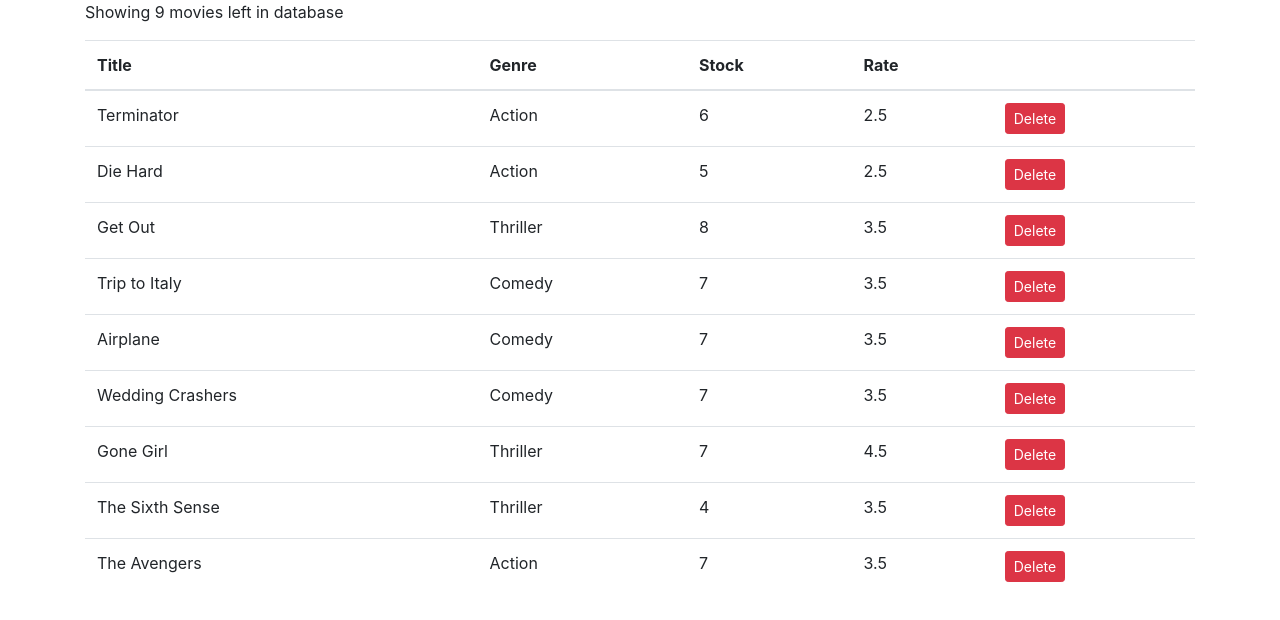
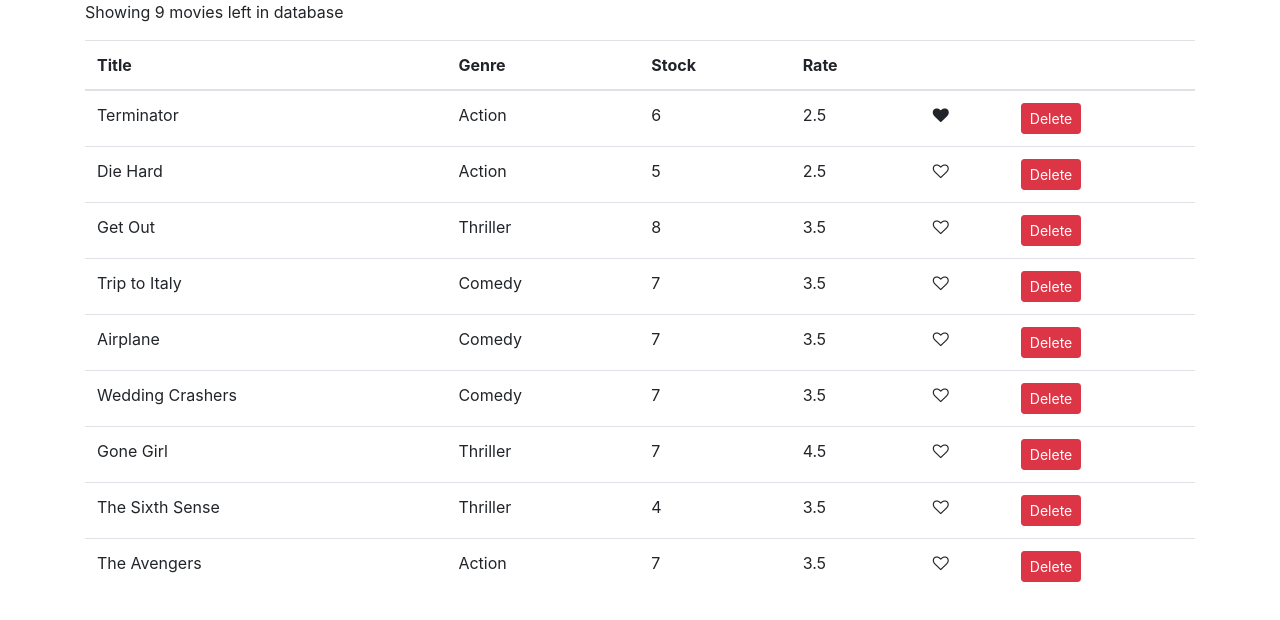
Before and after one commit to Christinekrm02/vidly, a React (Create React App) app: page / in a window 1280 px wide. Shown: the top 620 px of the page. Built offline with nearby package versions, Linux system fonts and the light colour scheme.

Commit message:
added like functionality. will add pagination component next

```diff
--- /dev/null
+++ b/src/components/common/like.jsx
@@ -0,0 +1,17 @@
+import React, { Component } from "react";
+
+class Like extends Component {
+  render() {
+    let classes = "fa fa-heart";
+    if (!this.props.liked) classes += "-o";
+    return (
+      <i
+        onClick={this.props.onClick}
+        style={{ cursor: "pointer" }}
+        className={classes}
+        aria-hidden="true"></i>
+    );
+  }
+}
+
+export default Like;
--- a/src/components/movies.jsx
+++ b/src/components/movies.jsx
@@ -1,4 +1,5 @@
 import React, { Component } from "react";
+import Like from "./common/like";
 import { getMovies } from "../services/fakeMovieService";
 
 class Movies extends Component {
@@ -7,6 +8,17 @@
   };
   handleDelete = movie => {
     const movies = this.state.movies.filter(m => m._id !== movie._id);
+    this.setState({
+      movies,
+    });
+  };
+  handleLike = movie => {
+    /* clone movies array */
+    const movies = [...this.state.movies];
+    const index = movies.indexOf(movie);
+    /*clone movies index */
+    movies[index] = { ...movies[index] };
+    movies[index].liked = !movies[index].liked;
     this.setState({
       movies,
     });
@@ -25,6 +37,7 @@
               <th>Stock</th>
               <th>Rate</th>
               <th></th>
+              <th></th>
             </tr>
           </thead>
           <tbody>
@@ -34,6 +47,12 @@
                 <td>{movie.genre.name}</td>
                 <td>{movie.numberInStock}</td>
                 <td>{movie.dailyRentalRate}</td>
+                <td>
+                  <Like
+                    onClick={() => this.handleLike(movie)}
+                    liked={movie.liked}
+                  />
+                </td>
                 <td>
                   <button
                     onClick={() => this.handleDelete(movie)}
--- a/src/services/fakeMovieService.js
+++ b/src/services/fakeMovieService.js
@@ -7,64 +7,65 @@
     genre: { _id: "5b21ca3eeb7f6fbccd471818", name: "Action" },
     numberInStock: 6,
     dailyRentalRate: 2.5,
-    publishDate: "2018-01-03T19:04:28.809Z"
+    publishDate: "2018-01-03T19:04:28.809Z",
+    liked: true,
   },
   {
     _id: "5b21ca3eeb7f6fbccd471816",
     title: "Die Hard",
     genre: { _id: "5b21ca3eeb7f6fbccd471818", name: "Action" },
     numberInStock: 5,
-    dailyRentalRate: 2.5
+    dailyRentalRate: 2.5,
   },
   {
     _id: "5b21ca3eeb7f6fbccd471817",
     title: "Get Out",
     genre: { _id: "5b21ca3eeb7f6fbccd471820", name: "Thriller" },
     numberInStock: 8,
-    dailyRentalRate: 3.5
+    dailyRentalRate: 3.5,
   },
   {
     _id: "5b21ca3eeb7f6fbccd471819",
     title: "Trip to Italy",
     genre: { _id: "5b21ca3eeb7f6fbccd471814", name: "Comedy" },
     numberInStock: 7,
-    dailyRentalRate: 3.5
+    dailyRentalRate: 3.5,
   },
   {
     _id: "5b21ca3eeb7f6fbccd47181a",
     title: "Airplane",
     genre: { _id: "5b21ca3eeb7f6fbccd471814", name: "Comedy" },
     numberInStock: 7,
-    dailyRentalRate: 3.5
+    dailyRentalRate: 3.5,
   },
   {
     _id: "5b21ca3eeb7f6fbccd47181b",
     title: "Wedding Crashers",
     genre: { _id: "5b21ca3eeb7f6fbccd471814", name: "Comedy" },
     numberInStock: 7,
-    dailyRentalRate: 3.5
+    dailyRentalRate: 3.5,
   },
   {
     _id: "5b21ca3eeb7f6fbccd47181e",
     title: "Gone Girl",
     genre: { _id: "5b21ca3eeb7f6fbccd471820", name: "Thriller" },
     numberInStock: 7,
-    dailyRentalRate: 4.5
+    dailyRentalRate: 4.5,
   },
   {
     _id: "5b21ca3eeb7f6fbccd47181f",
     title: "The Sixth Sense",
     genre: { _id: "5b21ca3eeb7f6fbccd471820", name: "Thriller" },
     numberInStock: 4,
-    dailyRentalRate: 3.5
+    dailyRentalRate: 3.5,
   },
   {
     _id: "5b21ca3eeb7f6fbccd471821",
     title: "The Avengers",
     genre: { _id: "5b21ca3eeb7f6fbccd471818", name: "Action" },
     numberInStock: 7,
-    dailyRentalRate: 3.5
-  }
+    dailyRentalRate: 3.5,
+  },
 ];
 
 export function getMovies() {
```
Also changed, not shown: 1 other file (tests, documents, lock files or other folders).
